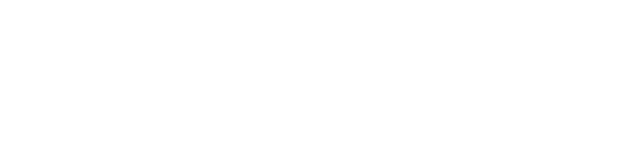
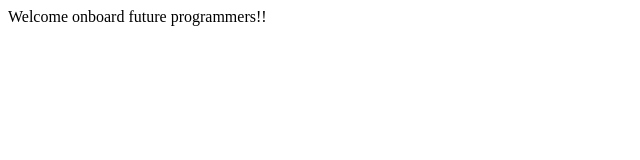
Before and after one commit to Philip1996/html_crash-01, a plain HTML site: page index.html in a window 1280 px wide. Shown: the whole page, without its empty margins (0-640 px from the left). Drawn offline with Linux system fonts and the light colour scheme.

Commit message:
Quick update
Quick update was made

```diff
--- a/index.html
+++ b/index.html
@@ -4,4 +4,7 @@
     <meta http-equiv="content" content="text" charset="utf-8">
     <title>Hello world</title>
     </head>
+    <body>
+        Welcome onboard future programmers!!
+    </body>
 </htm>
```
